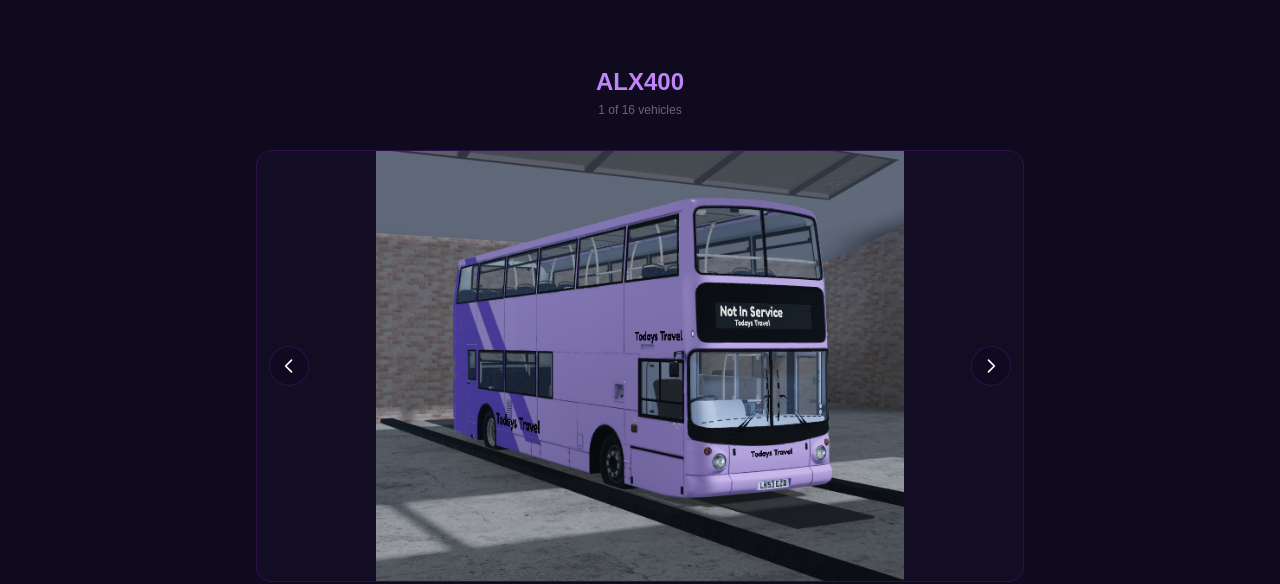
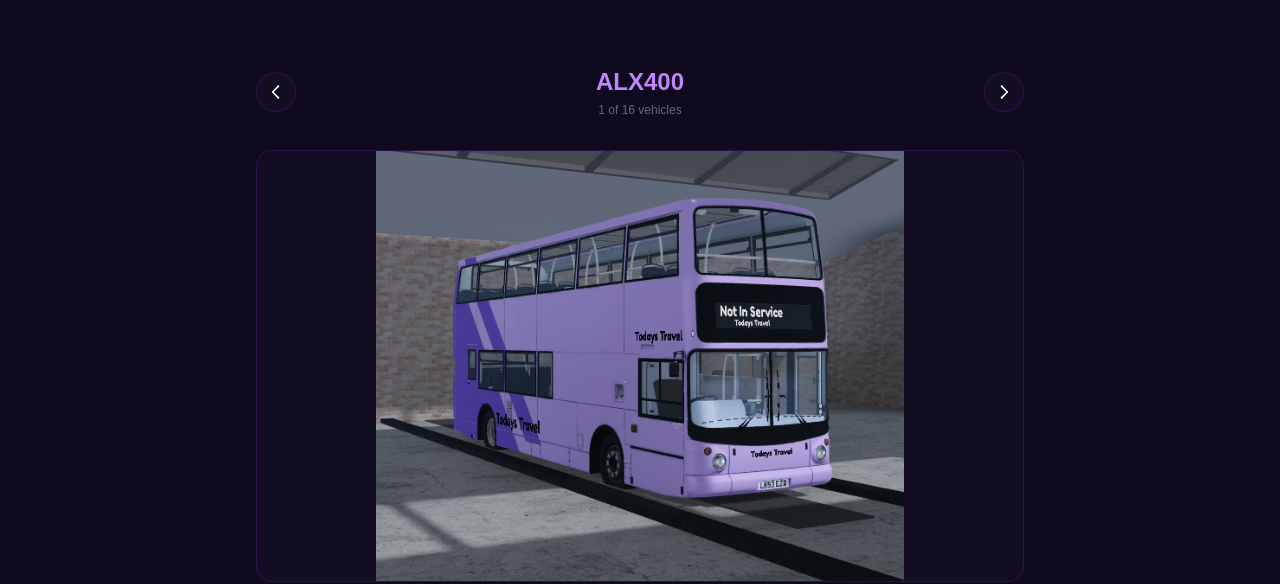
Before and after one commit to XPMaster4865/todays-travel, a Next.js app: page /fleet in a window 1280 px wide. Shown: the part 251-835 px from the top of the page. Built offline with nearby package versions, Linux system fonts and the light colour scheme.

Commit message:
Add separate livery arrows on image + keep vehicle arrows above

```diff
--- a/components/FleetCarousel.tsx
+++ b/components/FleetCarousel.tsx
@@ -23,13 +23,33 @@ export default function FleetCarousel({ groups }: { groups: BusGroup[] }) {
   return (
     <div className="flex flex-col items-center gap-8">
 
-      {/* Vehicle name */}
+      {/* Vehicle type navigation */}
+      <div className="flex items-center gap-6 w-full max-w-3xl justify-between">
+        <button
+          onClick={prevGroup}
+          className="w-10 h-10 rounded-full bg-[#130d24] border border-purple-900/40 hover:bg-[#8b3cf7]/60 flex items-center justify-center transition-colors shrink-0"
+          aria-label="Previous vehicle"
+        >
+          <svg className="w-5 h-5 text-white" fill="none" stroke="currentColor" viewBox="0 0 24 24">
+            <path strokeLinecap="round" strokeLinejoin="round" strokeWidth={2} d="M15 19l-7-7 7-7" />
+          </svg>
+        </button>
         <div className="text-center">
           <p className="text-2xl font-extrabold text-[#c084fc]">{group.name}</p>
           <p className="text-xs text-[#f0eaff]/40 mt-1">{groupIndex + 1} of {groups.length} vehicles</p>
         </div>
+        <button
+          onClick={nextGroup}
+          className="w-10 h-10 rounded-full bg-[#130d24] border border-purple-900/40 hover:bg-[#8b3cf7]/60 flex items-center justify-center transition-colors shrink-0"
+          aria-label="Next vehicle"
+        >
+          <svg className="w-5 h-5 text-white" fill="none" stroke="currentColor" viewBox="0 0 24 24">
+            <path strokeLinecap="round" strokeLinejoin="round" strokeWidth={2} d="M9 5l7 7-7 7" />
+          </svg>
+        </button>
+      </div>
 
-      {/* Main image with side arrows */}
+      {/* Main image with livery arrows overlaid */}
       <div className="relative w-full max-w-3xl aspect-video rounded-2xl overflow-hidden border border-purple-900/40 bg-[#130d24]">
         {group.images.map((src, i) => (
           <img
@@ -41,33 +61,31 @@ export default function FleetCarousel({ groups }: { groups: BusGroup[] }) {
           />
         ))}
 
-        {/* Left arrow — previous vehicle */}
+        {/* Livery arrows — only show if multiple images */}
+        {group.images.length > 1 && (
+          <>
             <button
-          onClick={prevGroup}
-          className="absolute left-3 top-1/2 -translate-y-1/2 w-10 h-10 rounded-full bg-[#0f0a1e]/80 border border-purple-900/40 hover:bg-[#8b3cf7]/80 flex items-center justify-center transition-colors"
-          aria-label="Previous vehicle"
+              onClick={() => setImgIndex((c) => (c - 1 + group.images.length) % group.images.length)}
+              className="absolute left-3 top-1/2 -translate-y-1/2 w-10 h-10 rounded-full bg-[#0f0a1e]/80 border border-[#2dd4bf]/40 hover:bg-[#2dd4bf]/30 flex items-center justify-center transition-colors"
+              aria-label="Previous livery"
             >
               <svg className="w-5 h-5 text-white" fill="none" stroke="currentColor" viewBox="0 0 24 24">
                 <path strokeLinecap="round" strokeLinejoin="round" strokeWidth={2} d="M15 19l-7-7 7-7" />
               </svg>
             </button>
-
-        {/* Right arrow — next vehicle */}
             <button
-          onClick={nextGroup}
-          className="absolute right-3 top-1/2 -translate-y-1/2 w-10 h-10 rounded-full bg-[#0f0a1e]/80 border border-purple-900/40 hover:bg-[#8b3cf7]/80 flex items-center justify-center transition-colors"
-          aria-label="Next vehicle"
+              onClick={() => setImgIndex((c) => (c + 1) % group.images.length)}
+              className="absolute right-3 top-1/2 -translate-y-1/2 w-10 h-10 rounded-full bg-[#0f0a1e]/80 border border-[#2dd4bf]/40 hover:bg-[#2dd4bf]/30 flex items-center justify-center transition-colors"
+              aria-label="Next livery"
             >
               <svg className="w-5 h-5 text-white" fill="none" stroke="currentColor" viewBox="0 0 24 24">
                 <path strokeLinecap="round" strokeLinejoin="round" strokeWidth={2} d="M9 5l7 7-7 7" />
               </svg>
             </button>
-
-        {/* Image counter */}
-        {group.images.length > 1 && (
             <div className="absolute bottom-3 right-3 bg-[#0f0a1e]/80 text-xs text-[#f0eaff]/60 px-3 py-1 rounded-full border border-purple-900/30">
               {imgIndex + 1} / {group.images.length}
             </div>
+          </>
         )}
       </div>
 
```
Lines whose indentation alone changed are shown as unchanged.
